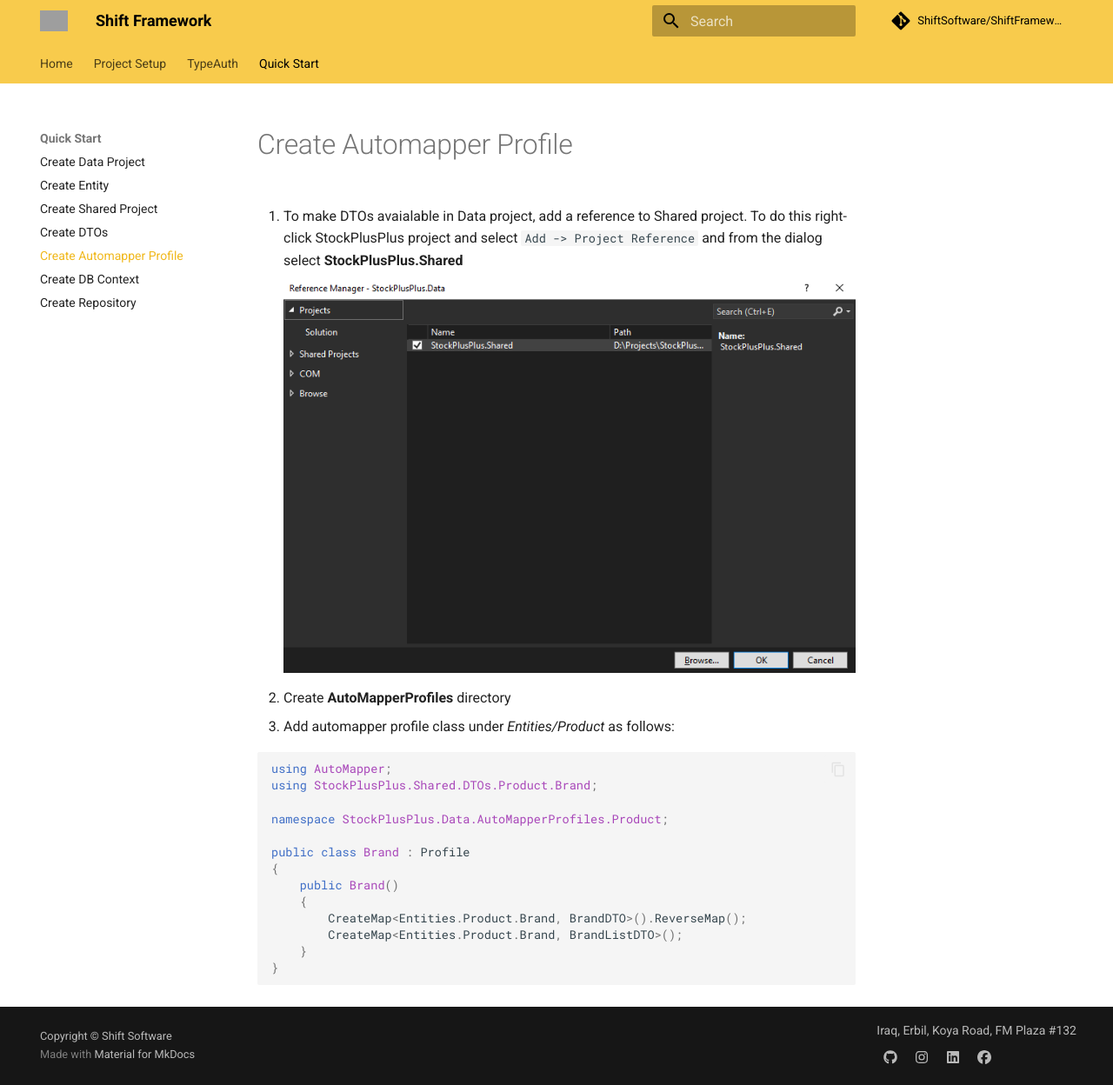
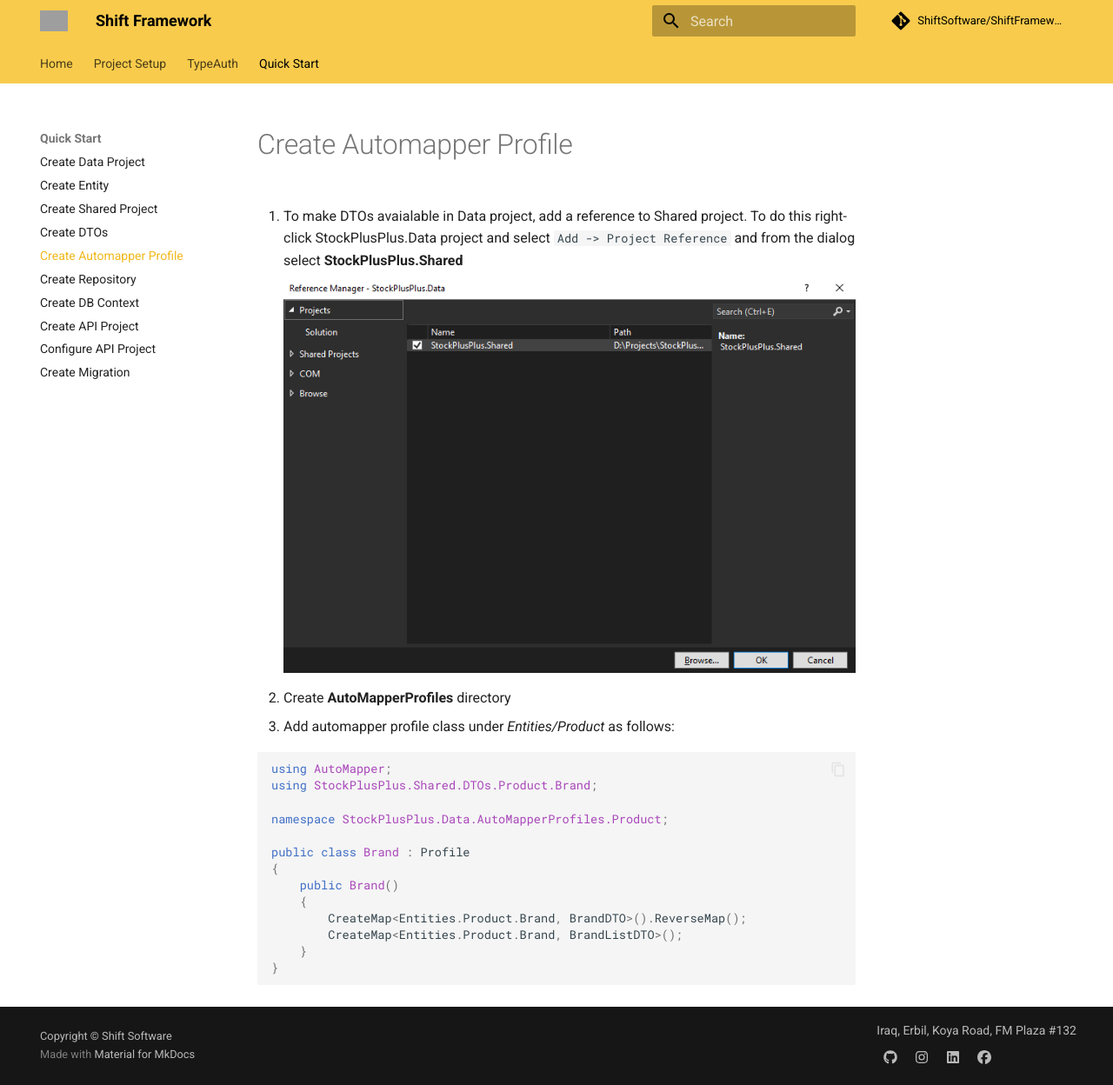
Before and after one commit to ShiftSoftware/ShiftFrameworkDocs, an MkDocs documentation site: the page built from docs/quick-start/create-automapp-profile.md, in a window 1280 px wide and 1248 px high. Shown: the whole window at 87% size. Built offline with MkDocs 1.6.1 and Material for MkDocs 9.7.7, drawn with Linux system fonts in a browser that asks for light colours; comment, search, counter and statistics services are not loaded; grey boxes are pictures that could not be loaded.

Commit message:
Add API project and run migration

```diff
--- a/docs/quick-start/create-automapp-profile.md
+++ b/docs/quick-start/create-automapp-profile.md
@@ -1,4 +1,4 @@
-1. To make DTOs avaialable in Data project, add a reference to Shared project. To do this right-click StockPlusPlus project and select `Add -> Project Reference` and from the dialog select **StockPlusPlus.Shared**
+1. To make DTOs avaialable in Data project, add a reference to Shared project. To do this right-click StockPlusPlus.Data project and select `Add -> Project Reference` and from the dialog select **StockPlusPlus.Shared**
 
     ![Screen 1](/quick-start/images/Data-3.png)
 
--- a/mkdocs.yml
+++ b/mkdocs.yml
@@ -50,8 +50,11 @@
             - Create Shared Project:                      'quick-start/create-shared-project.md'
             - Create DTOs:                                'quick-start/create-dtos.md'
             - Create Automapper Profile:                  'quick-start/create-automapp-profile.md'
+            - Create Repository:                          'quick-start/create-repository.md'
             - Create DB Context:                          'quick-start/dbcontext.md'
-            - Create Repository:                          'quick-start/create-repository.md'
+            - Create API Project:                         'quick-start/create-api-project.md'
+            - Configure API Project:                      'quick-start/configure-api.md'
+            - Create Migration:                           'quick-start/create-migration.md'
 extra_css:
   - overrides/css/extra.css
 extra:
```
Also changed, not shown: docs/quick-start/configure-api.md (added, +17 -0 lines), docs/quick-start/create-api-project.md (added, +14 -0 lines), docs/quick-start/create-migration.md (added, +19 -0 lines), docs/quick-start/images/API-1.PNG (added), docs/quick-start/images/API-2.PNG (added), docs/quick-start/images/API-3.PNG (added).
